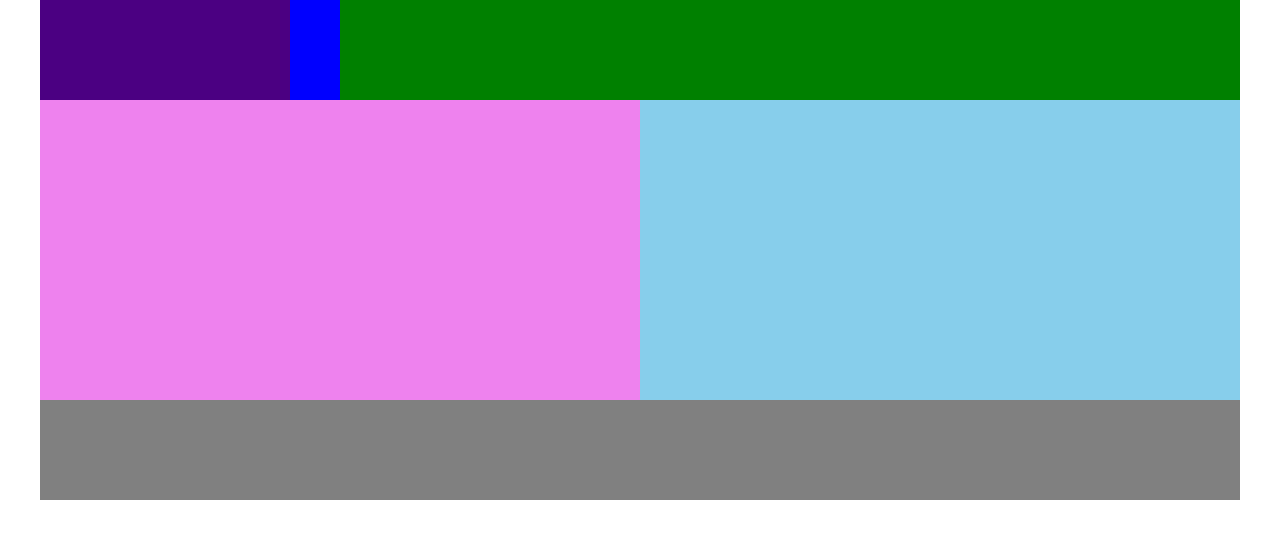
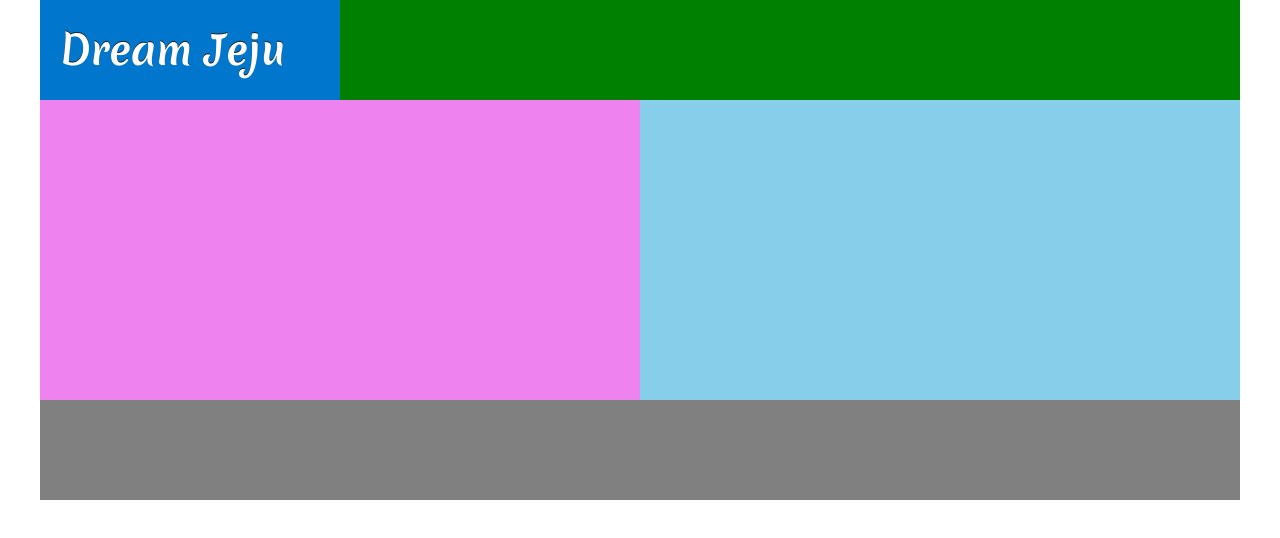
Before and after one commit to Hyeonmine/HtmlCssJs, a plain HTML site: page index.html in a window 1280 px wide. Drawn offline with Linux system fonts and the light colour scheme.

Commit message:
로고 만들기
로고 만들기

```diff
--- a/css/style.css
+++ b/css/style.css
@@ -1,3 +1,4 @@
+@import url('https://fonts.googleapis.com/css2?family=Merienda:wght@600;700&family=Nanum+Pen+Script&display=swap');
 * {
     margin: 0;
     padding: 0;
@@ -13,14 +14,23 @@ a{
 header{
     width: 100%;
     height: 100px;
-    background-color: blue;
+    background-color: #07c;
 }
 
 #logo {
     float: left;
     width: 250px;
     height: 100px;
-    background-color: indigo;
+    line-height: 100px;
+    padding-left: 20px;
+}
+#logo h1{
+    font-family: 'Merienda', cursive;
+    font-weight: 700;
+    font-size: 40px;
+    color: #fff;
+    text-shadow: 0 -1px 0 #222;
+
 }
 
 nav{
--- a/index.html
+++ b/index.html
@@ -15,7 +15,9 @@
     <div id="container">
         <header>
             <div id="logo">
-
+                <a href="index.html">
+                    <h1>Dream Jeju</h1>
+                </a>
             </div>
             <nav>
 
```
